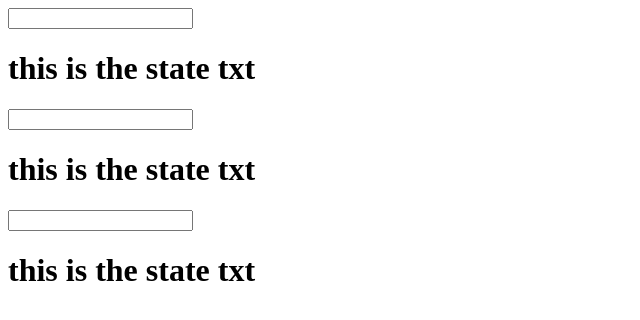
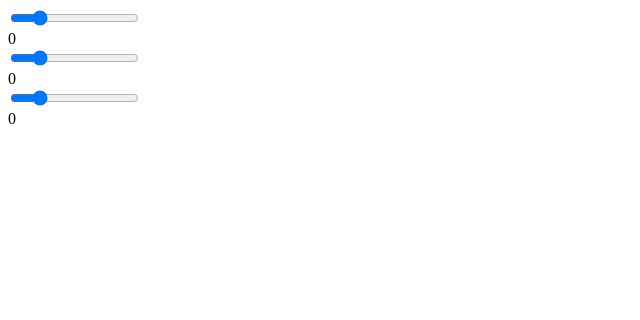
Before and after one commit to koenvg/react-lesson, a React app: page / in a window 1280 px wide. Shown: the top 320 px of the page, without its empty margins (0-640 px from the left). Built offline with nearby package versions, Linux system fonts and the light colour scheme.

Commit message:
Lesson: using refs to access components

```diff
--- a/App.js
+++ b/App.js
@@ -1,37 +1,48 @@
 import React from 'react';
+import ReactDOM from 'react-dom';
 
 class App extends React.Component {
     constructor(){
         super();
         this.state = {
-            txt: 'this is the state txt',
-            cat: 0
+            red: 0,
+            green: 0,
+            blue: 0
         };
         this.update = this.update.bind(this);
     }
     update(e){
         this.setState({
-            txt: e.target.value
+            red: ReactDOM.findDOMNode(this.refs.red.refs.inp).value,
+            green: ReactDOM.findDOMNode(this.refs.green.refs.inp).value,
+            blue: ReactDOM.findDOMNode(this.refs.blue.refs.inp).value
         });
     }
     render(){
         return (
             <div>
-                <Widget txt={this.state.txt} update={this.update}/>
-                <Widget txt={this.state.txt} update={this.update}/>
-                <Widget txt={this.state.txt} update={this.update}/>
+                <Slider ref="red" update={this.update}/>
+                {this.state.red}
+                <br/>
+                <Slider ref="green" update={this.update}/>
+                {this.state.green}
+                <br/>
+                <Slider ref="blue" update={this.update}/>
+                {this.state.blue}
+                <br/>
             </div>
         )
     }
 }
 
-const Widget = (props) => {
-    return (
-        <div>
-            <input type="text" onChange={props.update}/>
-            <h1>{props.txt}</h1>
-        </div>
-    )
-};
+class Slider extends React.Component {
+    render(){
+        return (
+            <div>
+                <input ref="inp" type="range" min="0" max="255" onChange={this.props.update}/>
+            </div>
+        )
+    }
+}
 
 export default App;
```
